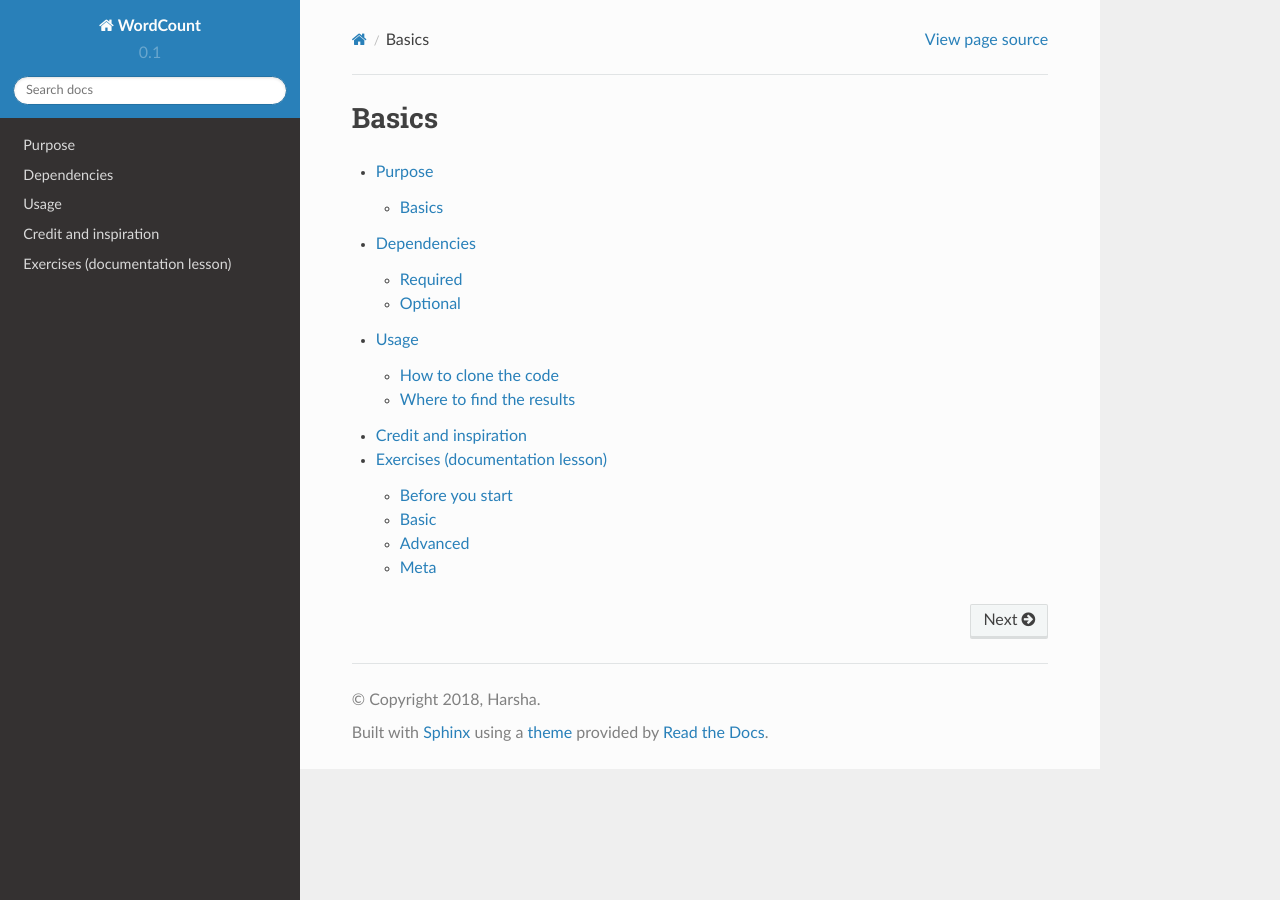
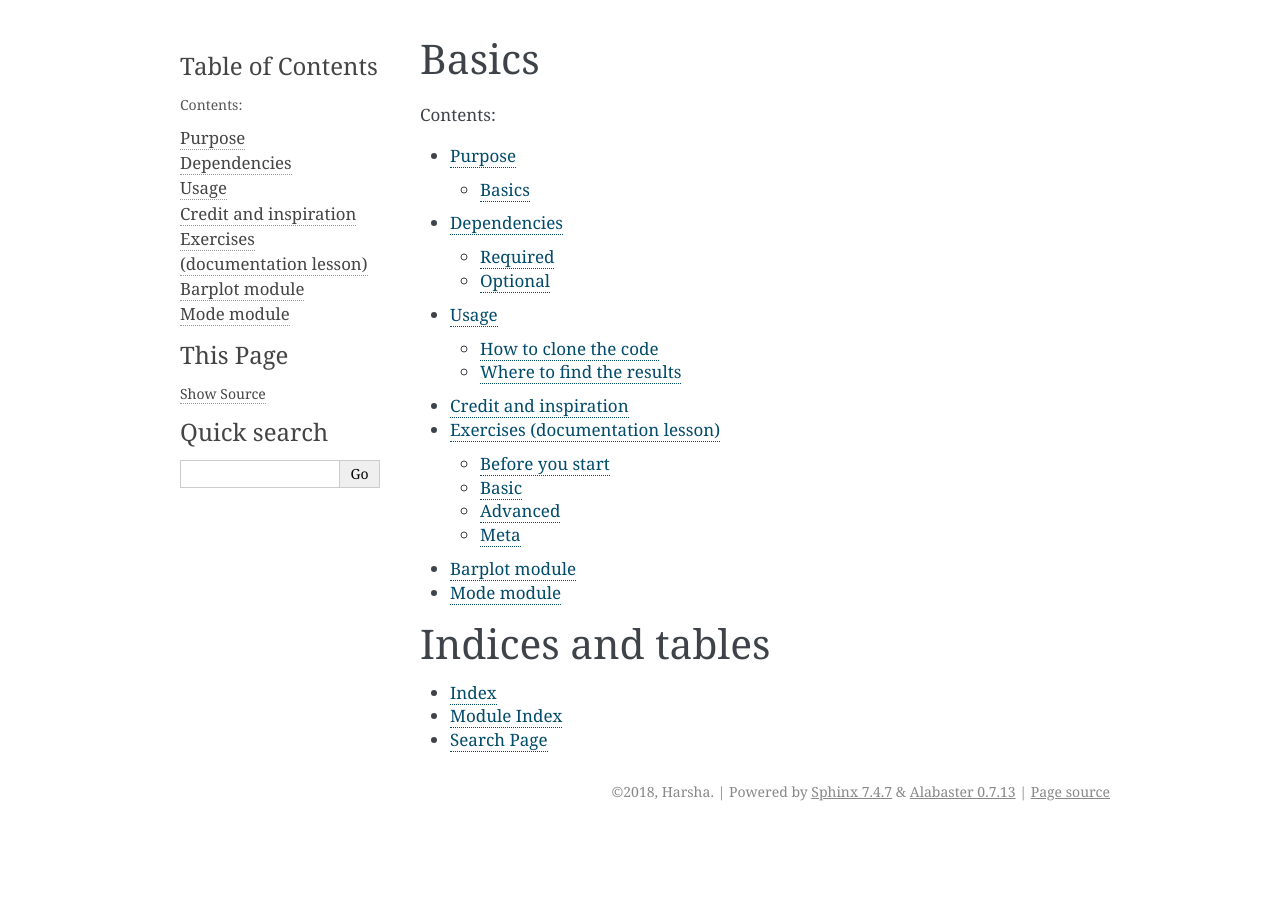
Before and after one commit to larioandr/python-docs-tutorial, a Sphinx documentation site: the page built from doc/index.rst, in a window 1280 px wide. Built offline with Sphinx 7.4.7, drawn with Linux system fonts in a browser that asks for light colours.

```diff
--- a/doc/conf.py
+++ b/doc/conf.py
@@ -31,7 +31,10 @@
 # Add any Sphinx extension module names here, as strings. They can be
 # extensions coming with Sphinx (named 'sphinx.ext.*') or your custom
 # ones.
-extensions = ['sphinx.ext.autodoc']
+extensions = [
+    'sphinx.ext.autodoc',
+    'sphinx.ext.napoleon'
+]
 
 # Add any paths that contain templates here, relative to this directory.
 templates_path = ['_templates']
@@ -64,7 +67,7 @@
 #
 # This is also used if you do content translation via gettext catalogs.
 # Usually you set "language" from the command line for these cases.
-language = None
+language = 'en'
 
 # List of patterns, relative to source directory, that match files and
 # directories to ignore when looking for source files.
@@ -83,7 +86,8 @@
 # The theme to use for HTML and HTML Help pages.  See the documentation for
 # a list of builtin themes.
 #
-html_theme = 'sphinx_rtd_theme'
+#html_theme = 'sphinx_rtd_theme'
+html_theme = 'alabaster'
 
 # Theme options are theme-specific and customize the look and feel of a theme
 # further.  For a list of options available for each theme, see the
@@ -101,11 +105,14 @@
 #
 # This is required for the alabaster theme
 # refs: http://alabaster.readthedocs.io/en/latest/installation.html#sidebars
+#html_sidebars = {
+#    '**': [
+#        'relations.html',  # needs 'show_related': True theme option to display
+#        'searchbox.html',
+#    ]
+#}
 html_sidebars = {
-    '**': [
-        'relations.html',  # needs 'show_related': True theme option to display
-        'searchbox.html',
-    ]
+    '**': ['globaltoc.html', 'sourcelink.html', 'searchbox.html'],
 }
 
 
--- a/doc/index.rst
+++ b/doc/index.rst
@@ -9,9 +9,19 @@
 
 .. toctree::
    :maxdepth: 2
+   :caption: Contents:
 
    purpose.rst
    dependencies.rst
    usage.rst
    credit.rst
    exercises.rst
+   modules/barplot.rst
+   modules/mode.rst
+
+Indices and tables
+==================
+
+* :ref:`genindex`
+* :ref:`modindex`
+* :ref:`search`
--- /dev/null
+++ b/doc/modules/barplot.rst
@@ -0,0 +1,5 @@
+Barplot module
+==============
+
+.. automodule:: barplot
+   :members:
--- /dev/null
+++ b/doc/modules/mode.rst
@@ -0,0 +1,5 @@
+Mode module
+===========
+
+.. automodule:: mode
+   :members:
--- a/source/barplot.py
+++ b/source/barplot.py
@@ -1,3 +1,8 @@
+"""
+barplot.py
+==========
+Build the plots
+"""
 # plot bar chart with Matplotlib
 from collections import Counter
 import matplotlib.pyplot as plt
```
Also changed, not shown: requirements.txt (added, +11 -0 lines), source/mode.py (+13 -0 lines), 2 other files.
